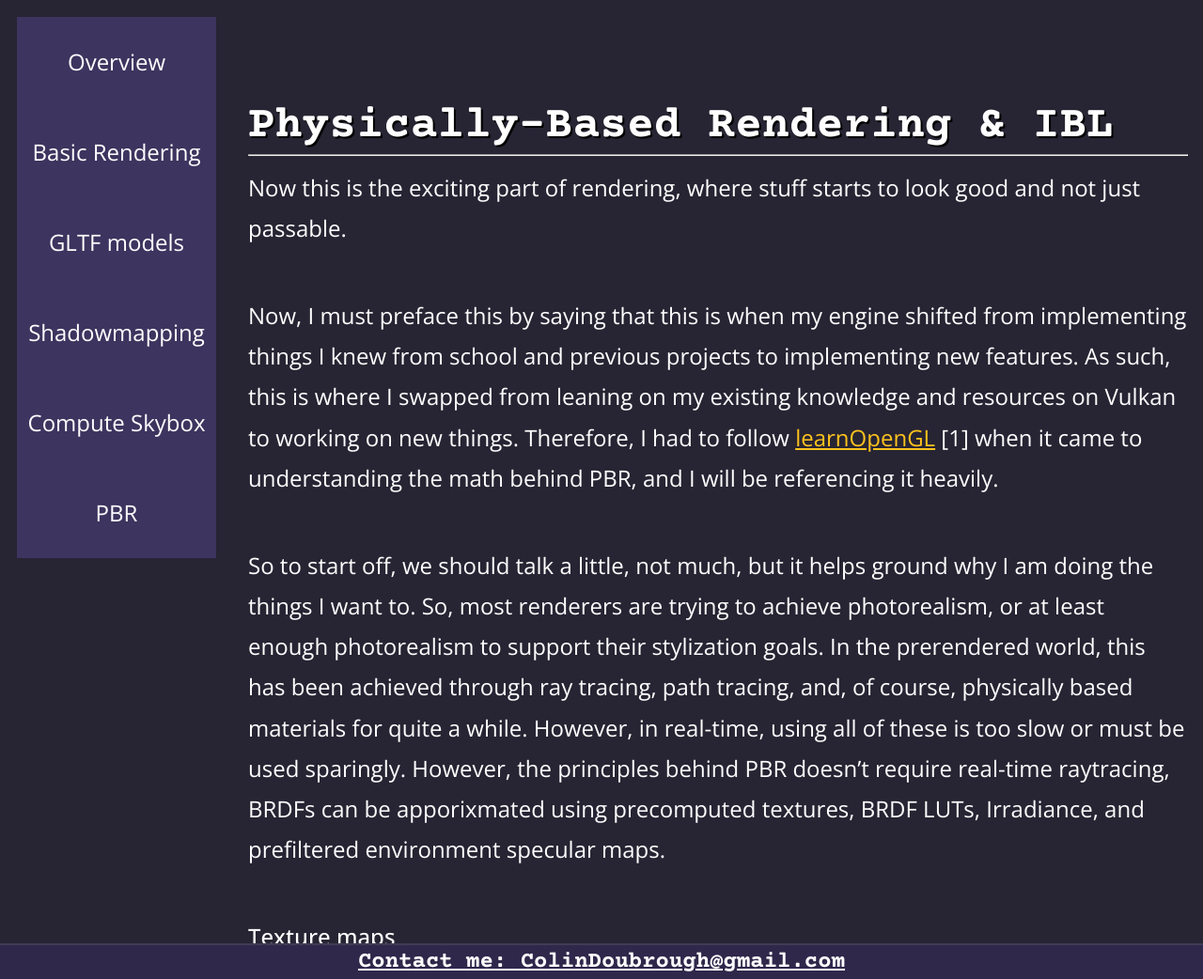
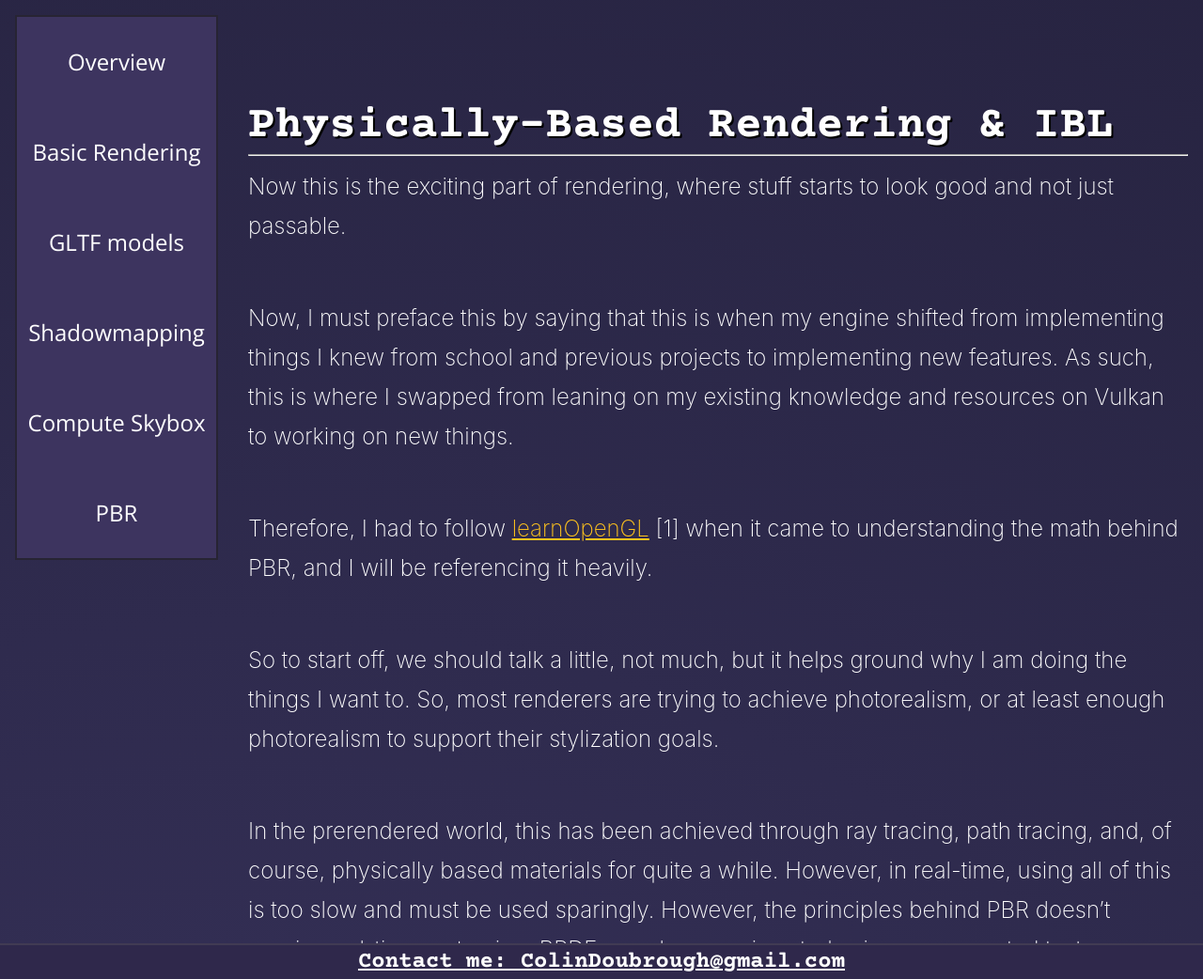
Before and after one commit to Colin12345678910/portfolio, a Jekyll site: the page built from VK/PBR.markdown, in a window 1280 px wide and 1400 px high. Shown: the part 358-1400 px from the top of the window at 94% size. Built offline with Jekyll 4.4.1, drawn with Linux system fonts in a browser that asks for light colours; some of the changed text lies outside the part shown.

Commit message:
Significant updates to the site's presentation

```diff
--- a/VK/PBR.markdown
+++ b/VK/PBR.markdown
@@ -11,13 +11,17 @@ bkgrnd: assets/images/Vulkan_PBR.jpg
 
 Now this is the exciting part of rendering, where stuff starts to look good and not just passable.
 
-Now, I must preface this by saying that this is when my engine shifted from implementing things I knew from school and previous projects to implementing new features. As such, this is where I swapped from leaning on my existing knowledge and resources on Vulkan to working on new things. Therefore, I had to follow [learnOpenGL](https://learnopengl.com/PBR/Lighting) [1] when it came to understanding the math behind PBR, and I will be referencing it heavily.
+Now, I must preface this by saying that this is when my engine shifted from implementing things I knew from school and previous projects to implementing new features. As such, this is where I swapped from leaning on my existing knowledge and resources on Vulkan to working on new things.
 
-So to start off, we should talk a little, not much, but it helps ground why I am doing the things I want to. So, most renderers are trying to achieve photorealism, or at least enough photorealism to support their stylization goals. In the prerendered world, this has been achieved through ray tracing, path tracing, and, of course, physically based materials for quite a while. However, in real-time, using all of these is too slow or must be used sparingly. However, the principles behind PBR doesn't require real-time raytracing, BRDFs can be apporixmated using precomputed textures, BRDF LUTs, Irradiance, and prefiltered environment specular maps.
+Therefore, I had to follow [learnOpenGL](https://learnopengl.com/PBR/Lighting) [1] when it came to understanding the math behind PBR, and I will be referencing it heavily.
+
+So to start off, we should talk a little, not much, but it helps ground why I am doing the things I want to. So, most renderers are trying to achieve photorealism, or at least enough photorealism to support their stylization goals.
+
+In the prerendered world, this has been achieved through ray tracing, path tracing, and, of course, physically based materials for quite a while. However, in real-time, using all of this is too slow and must be used sparingly. However, the principles behind PBR doesn't require real-time raytracing, BRDFs can be apporixmated using precomputed textures, BRDF LUTs, Irradiance, and prefiltered environment specular maps.
 
 ## Texture maps
 
-So firstly, before we can really start working on anything PBR, I needed to implement the changes to support PBR textures and import them into my shaders so they can be used to define the object's material properties. For this engine, I am supporting PBR materials authored with a normal texture and ORM (Occlusion, Roughness, Metallic) texture supplied by the GLTF file.
+So firstly, before we can really start working on anything PBR, I needed to implement the changes to support PBR textures and import them into my shaders so they can be used to define the object's material properties. For this engine, I am supporting PBR materials authored with a normal texture and **ORM** *(Occlusion, Roughness, Metallic)* texture supplied by the GLTF file.
 
 ![A debug render displaying the normal map as a diffuse texture]({{site.baseurl}}/assets/images/Vulkan_DebugNormal.jpg)
 Here's our normal textures applied to Sponza
@@ -30,9 +34,13 @@ Once loaded, these files can actually be used in a traditional non-PBR workflow
 ![Using an ORM to denote specular strength]({{site.baseurl}}/assets/images/Vulkan_ORM.jpg)
 ORMs are quite handy even outside of a PBR setting.
 
-Now, at this point, we just need to import the normal texture; this one is a little more difficult since the direction of the normal will change as the object is rotated in 3D space. However, the texture will only ever describe normals in tangent space, which is as described by LearnOpenGL: "Tangent space is a space that's local to the surface of a triangle: the normals are relative to the local reference frame of the individual triangles. Think of it as the local space of the normal map's vectors" [[2]](https://learnopengl.com/Advanced-Lighting/Normal-Mapping). We can easily create a TBN matrix that can convert to and from tangent and world space by using the tangents and normal values present in the GLTF and calculating the remaining bitangent.
+Now, at this point, we just need to import the normal texture; this one is a little more difficult since the direction of the normal will change as the object is rotated in 3D space. However, the texture will only ever describe normals in tangent space, which is as described by [LearnOpenGL](https://learnopengl.com/Advanced-Lighting/Normal-Mapping):
 
-My implementation does end up differing from learnOpenGL a bit, mainly because I decided not to translate the lighting equations into tangent space, and instead convert the tangent-based normals into world space. Mainly, I decided the performance benefits weren't worth the headache dealing with tangent-space lighting could incur, and that I should focus on ease of iteration since I still needed to implement the rest of what's required for PBR.
+"Tangent space is a space that's local to the surface of a triangle: the normals are relative to the local reference frame of the individual triangles. Think of it as the local space of the normal map's vectors" [[2]](https://learnopengl.com/Advanced-Lighting/Normal-Mapping).
+
+We can easily create a TBN matrix that can convert to and from tangent and world space by using the tangents and normal values present in the GLTF and calculating the remaining bitangent.
+
+My implementation does end up differing from LearnOpenGL a bit, mainly because I decided not to translate the lighting equations into tangent space, and instead convert the tangent-based normals into world space. Mainly, I decided the performance benefits weren't worth the headache dealing with tangent-space lighting could incur, and that I should focus on ease of iteration since I still needed to implement the rest of what's required for PBR.
 
 ![The floor of sponza, with a normal map applied]({{site.baseurl}}/assets/images/Vulkan_NormalMap.jpg)
 As can be seen, normal maps can really make scenes pop with detail that we could never hope to model.
@@ -90,19 +98,31 @@ Reinhard
 
 ![Sponza with Reinhard]({{site.baseurl}}/assets/images/Vulkan_Reinhard.jpg)
 
-Reinhard is one of the simplest tonemappers that exists, and it kinda shows; it replicates the colours of my standard material renderer well, making it good for more subtle implementations of PBR (perhaps something stylized with brighter colours to begin with?). However, when used in a more realistic scene, the muted shadows and dull colours aren't awful, but pale in comparison to other renderers.
+Reinhard is one of the simplest tonemappers that exists, and it kinda shows; it replicates the colours of my standard material renderer well, making it good for more subtle implementations of PBR (perhaps something stylized with brighter colours to begin with?).
+
+However, when used in a more realistic scene, the muted shadows and dull colours aren't awful, but pale in comparison to other renderers.
 
 ACES
 
 ![Sponza with ACES]({{site.baseurl}}/assets/images/Vulkan_ACES.jpg)
 
-ACES is a major improvement in most ways from Reinhard. Shadows are darker, the colour of the sunlit banners is vibrant and punchy, and the detail of moss growing on the stone bricks is preserved in comparison to Reinhard. The image has a much higher contrast overall, and areas hit by sunlight feel realistically bright. However, the banners in shadow are much darker than Reinhard and can look a little muddy in comparison. This type of tonemapping feels the most realistic out of all of them, being almost filmic in nature. Unfortunately, the crushed darks are just a bit too much to sacrifice in my opinion.
+ACES is a major improvement in most ways from Reinhard. Shadows are darker, the colour of the sunlit banners is vibrant and punchy, and the detail of moss growing on the stone bricks is preserved in comparison to Reinhard.
+
+The image has a much higher contrast overall, and areas hit by sunlight feel realistically bright. However, the banners in shadow are much darker than Reinhard and can look a little muddy in comparison.
+
+This type of tonemapping feels the most realistic out of all of them, being almost filmic in nature. Unfortunately, the crushed darks are just a bit too much to sacrifice in my opinion.
 
 PBRNeutral
 
 ![Sponza with PBRNeutral]({{site.baseurl}}/assets/images/Vulkan_PBRNeutral.jpg)
 
-This tonemapper was created by the Khronos group to create a standard for tonemapping in rendering applications, and honestly, it does a great job. Like ACES, the shadows remain dark, but instead of becoming somewhat muted, their colours and, in turn, details are preserved. The moss growing on the stone bricks is far more obvious in comparison to Reinhard or even ACES, and you can even tell that moss grows on the underside of the arches in the Sponza scene. The areas hit by sunlight remain realistically bright, but the banners remain vibrant even when occluded by shadows. The biggest downside is that this tone mapper seems to blueshift the image slightly, and darker areas become somewhat blue instead of black; whether or not this is a major issue comes down to artistic taste. Realistically, the shadows are too blue, but blue is a common substitution for blacks when shading shadows in traditional art, so the effect looks more painterly(is that the right word?) than inaccurate.
+This tonemapper was created by the Khronos group to create a standard for tonemapping in rendering applications, and honestly, it does a great job. Like ACES, the shadows remain dark, but instead of becoming somewhat muted, their colours and, in turn, details are preserved.
+
+The moss growing on the stone bricks is far more obvious in comparison to Reinhard or even ACES, and you can even tell that moss grows on the underside of the arches in the Sponza scene. The areas hit by sunlight remain realistically bright, but the banners remain vibrant even when occluded by shadows.
+
+The biggest downside is that this tone mapper seems to blueshift the image slightly, and darker areas become somewhat blue instead of black; whether or not this is a major issue comes down to artistic taste.
+
+Realistically, the shadows are too blue, but blue is a common substitution for blacks when shading shadows in traditional art, so the effect looks more painterly(is that the right word?) than inaccurate.
 
 ## Conclusion
 
--- a/Vulkan.markdown
+++ b/Vulkan.markdown
@@ -6,10 +6,10 @@ layout: default
 sidebar: sidebarVK
 bkgrnd: assets/images/Vulkan_PBRNeutral.jpg
 ---
-# VulkanTests
+# Vulkan Experimental
 ---
 
-VuklanTest was a render project intended to teach myself not just how Vulkan works in comparison to DirectX, but also how a game engine is actually structured. The project was started by following some resources on Vulkan, after that point I've been spending time adding onto the base engine and bringing technical features I already knew about like shadow casting to bring the engine up to my own standards. As you go through the articles written on this site, I will take you through the process of how I created a Vulkan renderer, using common rendering techinques and other toolsets.
+Vulkan Experimental was a render project intended to teach myself not just how Vulkan works in comparison to DirectX, but also how a game engine is actually structured. The project was started by following some resources on Vulkan, after that point I've been spending time adding onto the base engine and bringing technical features I already knew about to bring the engine up to my own standards. As you go through the articles written on this site, I will take you through the process of how I created a Vulkan renderer, using common rendering techinques and other toolsets.
 
 If you don't have the time for it, I always include a screenshot of each finalized render at the in the header of each page, and a collection of screenshots I am proud of below.
 
--- a/_data/Sidebar.yml
+++ b/_data/Sidebar.yml
@@ -1,6 +1,6 @@
 sidebarVK:
   - name: Overview
-    link: Vulkan
+    link: /Vulkan
   - name: Basic Rendering
     link: /VK/Basic
   - name: GLTF models
--- a/md_codeblock.css
+++ b/md_codeblock.css
@@ -48,4 +48,7 @@
   min-width: 200px;
   max-width: 1000px;
   margin: 0 auto;
+  filter: drop-shadow(5px 5px 25px black);
+  position: relative;
+  z-index: -1;
 }
--- a/styles.css
+++ b/styles.css
@@ -12,38 +12,43 @@
 
 
 body {
-    background-color: rgb(39, 36, 51);
+    background-color: #3a3560;
     font:
       1.5em/150% "Courier Prime",
       Arial,
       monospace;
     margin: 0 auto;
     background-repeat:no-repeat;
-    background-image:-moz-linear-gradient(rgb(61, 52, 95), rgb(39, 36, 51));
+    /*background-image:-moz-linear-gradient(rgb(63, 49, 119), rgb(30, 25, 51))*/;
 
+      background:
+    radial-gradient(circle at 20% 20%, #3a3560 0%, transparent 40%),
+    radial-gradient(circle at 80% 80%, #3a3560 0%, transparent 40%),
+    #1a182c;
     /*max-width: 100em;*/
 
   }
 p
 {
     font:
-    1.0em/100% "Open Sans",
+    1.0em/100% "Inter",
     Arial,
     sans-serif;
     align-self: auto;
     font-weight: 200;
-    line-height: 1.8;
+    line-height: 1.75;
     flex-shrink: 15px;
     margin:var(--text-margin);
     max-width: var(--text-width);
-    padding-bottom: 50px;
+    padding-bottom: 20px;
+    margin-bottom: 1.5em;
 
     color: rgb(255, 255, 255);
 }
 li
 {
     font:
-    1.5em/100% "Open Sans",
+    1.5em/100% "Inter",
     Arial,
     sans-serif;
     font-weight: 500;
@@ -63,7 +68,7 @@ h1
 h2
 {
     font:
-    1.0em/100% "Open Sans",
+    1.5em/100% "Inter",
     Arial,
     sans-serif;
     font-weight: 500;
@@ -250,6 +255,8 @@ iframe
     display: block;
     margin: 0 auto;
     opacity: 100;
+    outline: 5px solid white;
+    z-index: -1;
 }
 iframe.fadeout
 {
@@ -266,6 +273,10 @@ img
     display: block;
     margin: 0 auto;
     max-width: 100%;
+    outline: 5px solid white;
+    filter: drop-shadow(5px 5px 25px black);
+    position: relative;
+    z-index: -1;
 }
 img.fadeout
 {
@@ -303,7 +314,7 @@ hr
 {
     display: flex;
     flex-direction: row;
-    max-width: 1920px;
+    max-width: 1280px;
     margin: 0 auto;
 }
 .sidebarContent
```
Also changed, not shown: VK/Basic.markdown (+6 -8 lines).
